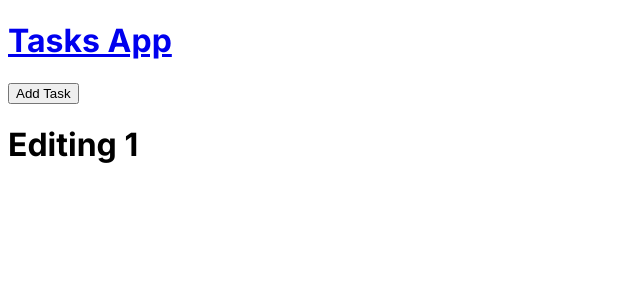
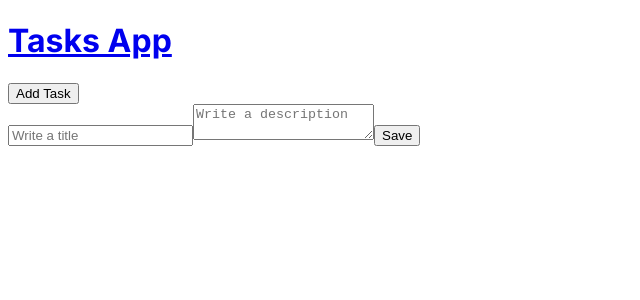
Before and after one commit to exxedridel/mern-next-13.4.2, a Next.js app: page /edit/1 in a window 1280 px wide. Shown: the top 300 px of the page, without its empty margins (0-640 px from the left). Built offline with nearby package versions, Linux system fonts and the light colour scheme.

Commit message:
ADD update task functionality over conditional page component

```diff
--- a/src/app/edit/[id]/page.js
+++ b/src/app/edit/[id]/page.js
@@ -1,7 +1,3 @@
-export default function Page({params}) {
-    return (
-        <>
-            <h1>Editing {params.id}</h1>
-        </>
-    )
-}
+import NewFormPage from "../../new/page";
+
+export default NewFormPage;
--- a/src/app/new/page.js
+++ b/src/app/new/page.js
@@ -1,11 +1,14 @@
 "use client";
-import { useState } from "react";
+import { useEffect, useState } from "react";
 import { useTasks } from "@/context/TasksContext";
 import { useRouter } from "next/navigation";
 
-export default function NewTask() {
-  const [task, setTask] = useState();
-  const { createTask } = useTasks();
+export default function Page({ params }) {
+  const [task, setTask] = useState({
+    title: "",
+    description: "",
+  });
+  const { tasks, createTask, updateTask } = useTasks();
   const router = useRouter();
 
   function handleChange(e) {
@@ -14,9 +17,28 @@ export default function NewTask() {
 
   function handleSubmit(e) {
     e.preventDefault();
-    createTask(task.title, task.description);
+
+    if (params.id) {
+      console.log(params.id);
+      updateTask(params.id, task);
+    } else {
+      createTask(task.title, task.description);
+    }
+
     router.push("/");
   }
+
+  useEffect(() => {
+    if (params.id) {
+      const taskFound = tasks.find((task) => task.id === params.id);
+      if (taskFound) {
+        setTask({
+          title: taskFound.title,
+          description: taskFound.description,
+        });
+      }
+    }
+  }, []);
 
   return (
     <>
@@ -25,11 +47,13 @@ export default function NewTask() {
           name="title"
           placeholder="Write a title"
           onChange={handleChange}
+          value={task.title}
         />
         <textarea
           name="description"
           placeholder="Write a description"
           onChange={handleChange}
+          value={task.description}
         />
         <button>Save</button>
       </form>
--- a/src/context/TasksContext.js
+++ b/src/context/TasksContext.js
@@ -11,23 +11,7 @@ export const useTasks = () => {
 };
 
 export const TaskProvider = ({ children }) => {
-  const [tasks, setTasks] = useState([
-    {
-      id: 1,
-      title: "my first task",
-      description: "some task1 description",
-    },
-    {
-      id: 2,
-      title: "my second task",
-      description: "some task2 description",
-    },
-    {
-      id: 3,
-      title: "my third task",
-      description: "some task3 description",
-    },
-  ]);
+  const [tasks, setTasks] = useState([]);
 
   function createTask(title, description) {
     setTasks([
@@ -41,8 +25,16 @@ export const TaskProvider = ({ children }) => {
   }
 
   function deleteTask(id) {
-    // set tasks state to a new array of task with out the taks of the passed id
+    // set tasks state to a new array of task with out the task of the passed id
     setTasks([...tasks.filter((task) => task.id !== id)]);
+  }
+
+  function updateTask(id, updatedTask) {
+    setTasks([
+      ...tasks.map((task) =>
+        task.id === id ? { ...task, ...updatedTask } : task
+      ),
+    ]);
   }
 
   return (
@@ -56,6 +48,7 @@ export const TaskProvider = ({ children }) => {
         // or just (for short)
         createTask,
         deleteTask,
+        updateTask,
       }}
     >
       {children}
```
